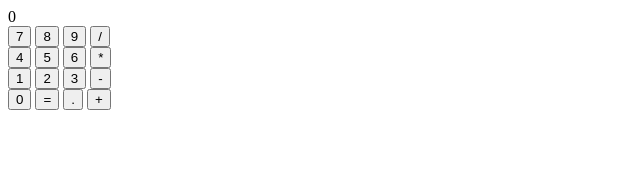
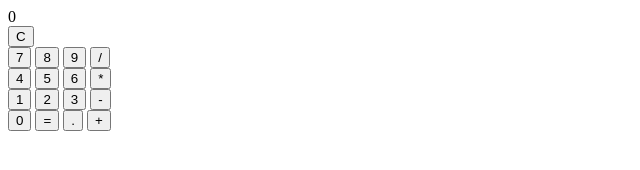
Before and after one commit to grvnt/odin-calculator, a plain HTML site: page index.html in a window 1280 px wide. Shown: the whole page, without its empty margins (0-640 px from the left). Drawn offline with Linux system fonts and the light colour scheme.

Commit message:
clear button

```diff
--- a/index.html
+++ b/index.html
@@ -10,7 +10,10 @@
 </head>
 <body>
     <div class="calculator">
-        <div class="display" id="calculator-display">0</div>
+        <div class="display-row">
+            <div class="display" id="calculator-display">0</div>
+            <button>C</button>
+        </div>
         <div class="button-row">
             <button>7</button>
             <button>8</button>
```
